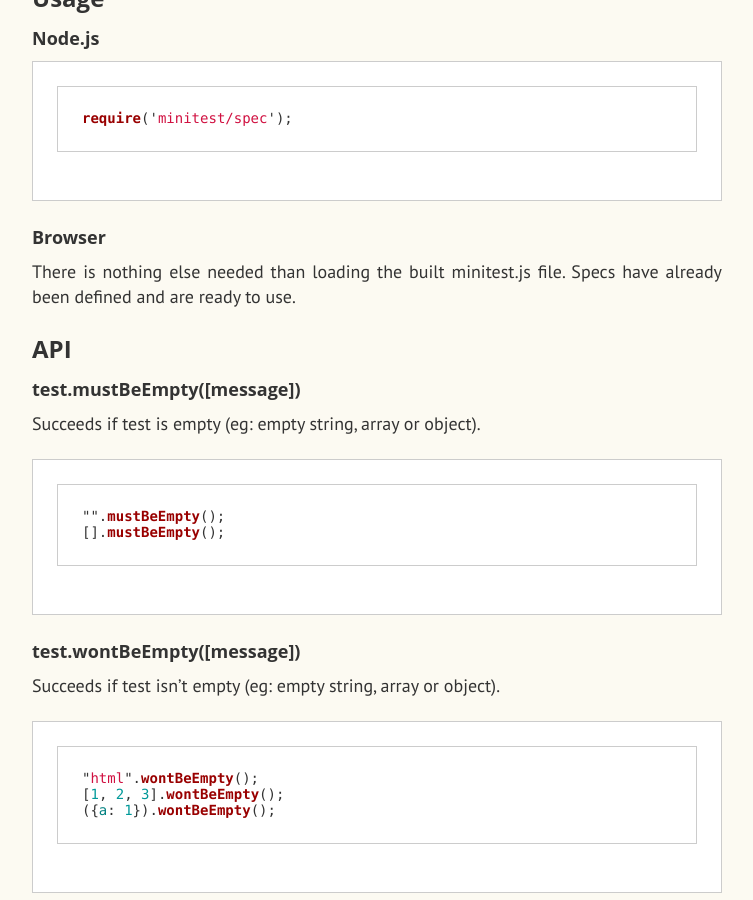
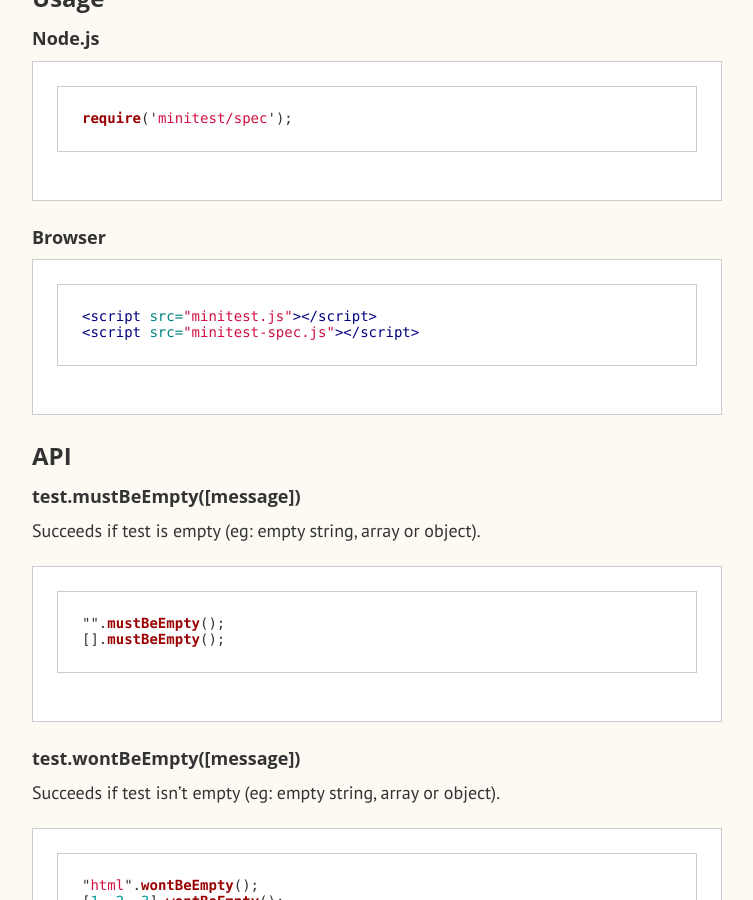
Before and after one commit to ysbaddaden/minitest-js, a Jekyll site: the page built from doc/spec.md, in a window 1280 px wide and 900 px high, scrolled down 1443 px. Shown: the whole window, without its empty margins (383-1136 px from the left). Built offline with Jekyll 4.4.1, drawn with Linux system fonts in a browser that asks for light colours; Markdown is read by kramdown in place of the engine named in the settings.

Commit message:
Updated document to match require changes.

````diff
--- a/_includes/quick_start.html
+++ b/_includes/quick_start.html
@@ -68,7 +68,7 @@ expect(meme.will_it_blend()).toNotMatch(/^no/i);
     <div class="content" data-section-content>
 {% highlight javascript %}
 require("minitest/spec");
-var Mock = require("minitest").Mock;
+var Mock = require("minitest/mock");
 
 var MemeAsker = function (meme) {
   this.meme = meme;
--- a/doc/spec.md
+++ b/doc/spec.md
@@ -71,9 +71,10 @@ require('minitest/spec');
 
 ### Browser
 
-There is nothing else needed than loading the built minitest.js file. Specs have
-already been defined and are ready to use.
-
+```html
+<script src="minitest.js"></script>
+<script src="minitest-spec.js"></script>
+```
 
 ## API
 
````
Also changed, not shown: doc/index.md (+5 -0 lines), doc/mock.md (+2 -0 lines).
